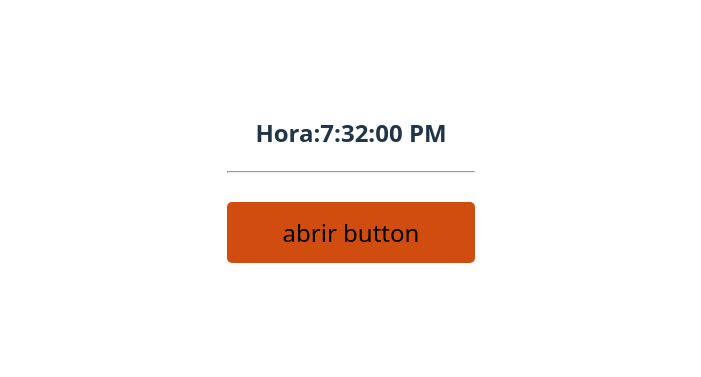
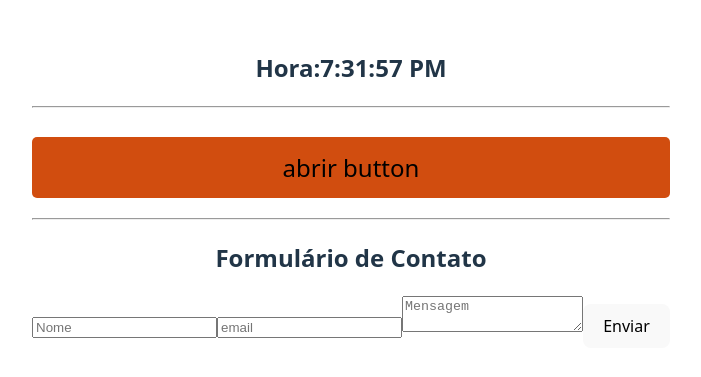
Before and after one commit to Reginaldo007oliveira/Curso-front-ennd-React, a React (Vite) app in the folder 5_uicompents/Compontes-ui/: page / in a window 1280 px wide. Shown: the part 211-588 px from the top of the page, without its empty margins (289-990 px from the left). Built offline with nearby package versions, Linux system fonts and the light colour scheme.

Commit message:
Nesta parte eu consigo controlar o formulario

```diff
--- a/5_uicompents/Compontes-ui/src/App.jsx
+++ b/5_uicompents/Compontes-ui/src/App.jsx
@@ -2,6 +2,7 @@ import { useState } from 'react'
 import './App.css'
 import { Clock } from './components/relogio/Clock'
 import { Modal } from './components//Modal/modal'
+import { ContactForm } from './components/Formularios/ContactForm/ContactForm'
 
 function App() {
   const [count, setCount] = useState(0)
@@ -11,6 +12,9 @@ function App() {
     <Clock />
     <hr />
     <h2><Modal/></h2>
+    <hr />
+    <h2>Formulário de Contato</h2>
+    <ContactForm />
 
     </>
   )
--- /dev/null
+++ b/5_uicompents/Compontes-ui/src/components/Formularios/ContactForm/ContactForm.jsx
@@ -0,0 +1,42 @@
+import {useState} from "react";
+import style from "./ContactForm.module.css";
+
+export const ContactForm = () => {
+  const [formData, setFormData] = useState({
+    nome: "",
+    email: "",
+    mensagem: ""
+  })
+  return (
+    <>
+    <form className={style.form} action="">
+      <input
+        type="text"
+        name="nome"
+        placeholder="Nome"
+        className={style.input}
+        value={formData.nome}
+      />
+      <input
+        type="text"
+        name="email"
+        placeholder="email"
+        className={style.input}
+        value={formData.email}
+      />
+
+      <textarea
+        name="mensagem"
+        placeholder="Mensagem"
+        className={style.textarea}
+        value={formData.textarea}
+
+      />
+
+      <button type="submit" className={style.button}>
+        Enviar
+      </button>
+    </form>
+    </>
+  );
+};
```
Also changed, not shown: 5_uicompents/Compontes-ui/src/components/Formularios/ContactForm/Contactform.module.css (added).
